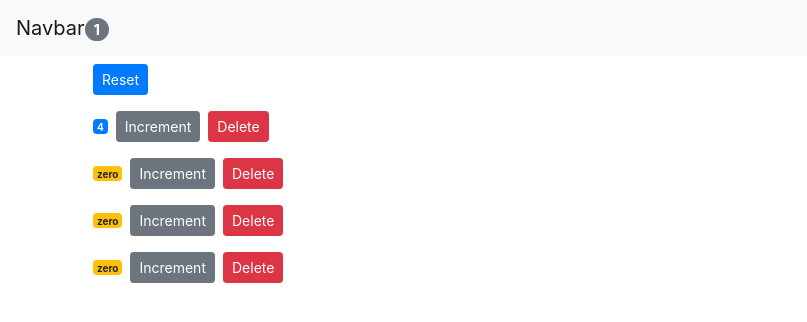
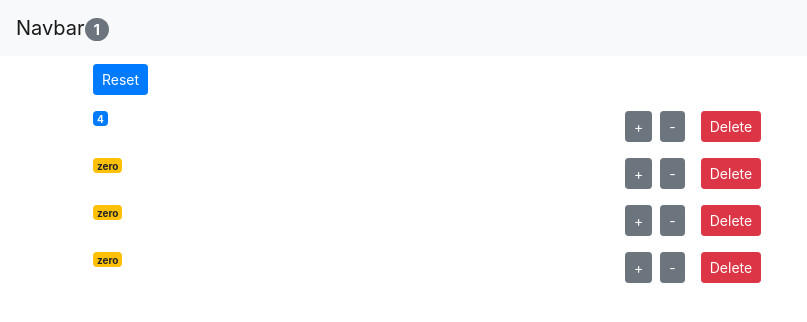
Before and after one commit to mathieufiani/counter-app, a React (Create React App) app: page / in a window 1280 px wide. Shown: the top 322 px of the page, without its empty margins (0-807 px from the left). Built offline with nearby package versions, Linux system fonts and the light colour scheme.

Commit message:
added decrement function

```diff
--- a/src/App.js
+++ b/src/App.js
@@ -28,6 +28,15 @@
     counters[index].value++;
     this.setState({ counters });
   };
+
+  handleDecrement = (counter) => {
+    const counters = [...this.state.counters];
+    const index = counters.indexOf(counter);
+    counters[index] = { ...counter };
+    counters[index].value--;
+    this.setState({ counters });
+  };
+
   handleReset = () => {
     const counters = this.state.counters.map((c) => {
       c.value = 0;
@@ -51,6 +60,7 @@
             counters={this.state.counters}
             onReset={this.handleReset}
             onIncrement={this.handleIncrement}
+            onDecrement={this.handleDecrement}
             onDelete={this.handleDelete}
           />
         </main>
--- a/src/components/counter.jsx
+++ b/src/components/counter.jsx
@@ -6,18 +6,34 @@
     fontWeight: "bold",
   };
 
+  componentDidUpdate(prevProps, prevState) {
+    if (prevProps.counter.value !== this.props.counter.value) {
+    }
+  }
+  componentWillUnmount() {
+    console.log("counter - Unmount");
+  }
   render() {
     console.log("counter - Rendered");
     return (
-      <div>
+      <div className="container row">
+        <div className="col col-sm p-0">
           <span style={this.styles} className={this.changeColorCountBtn()}>
             {this.formatCount()}
           </span>
+        </div>
+        <div className="col col-sm p-0">
           <button
             onClick={() => this.props.onIncrement(this.props.counter)}
             className="btn btn-secondary btn-sm"
           >
-          Increment
+            +
+          </button>
+          <button
+            className="btn btn-secondary btn-sm m-2"
+            onClick={() => this.props.onDecrement(this.props.counter)}
+          >
+            -
           </button>
           <button
             onClick={() => this.props.onDelete(this.props.counter.id)}
@@ -25,6 +41,7 @@
           >
             Delete
           </button>
+        </div>
       </div>
     );
   }
--- a/src/components/counters.jsx
+++ b/src/components/counters.jsx
@@ -3,7 +3,8 @@
 
 class Counters extends Component {
   render() {
-    const { onReset, counters, onDelete, onIncrement } = this.props;
+    const { onReset, counters, onDelete, onIncrement, onDecrement } =
+      this.props;
     console.log("counters - Rendered");
     return (
       <React.Fragment>
@@ -15,6 +16,7 @@
             key={counter.id}
             onDelete={onDelete}
             onIncrement={onIncrement}
+            onDecrement={onDecrement}
             counter={counter}
           ></Counter>
         ))}
--- a/src/components/navbar.jsx
+++ b/src/components/navbar.jsx
@@ -4,7 +4,7 @@
   console.log("Navbar - Rendered ");
   return (
     <nav className="navbar navbar-light bg-light">
-      <a className="navbar-brand" href="google.com">
+      <a className="navbar-brand" href=" ">
         Navbar
         <span className="badge badge-pill badge-secondary">
           {props.totalCounters}
```
Lines whose indentation alone changed are shown as unchanged.
